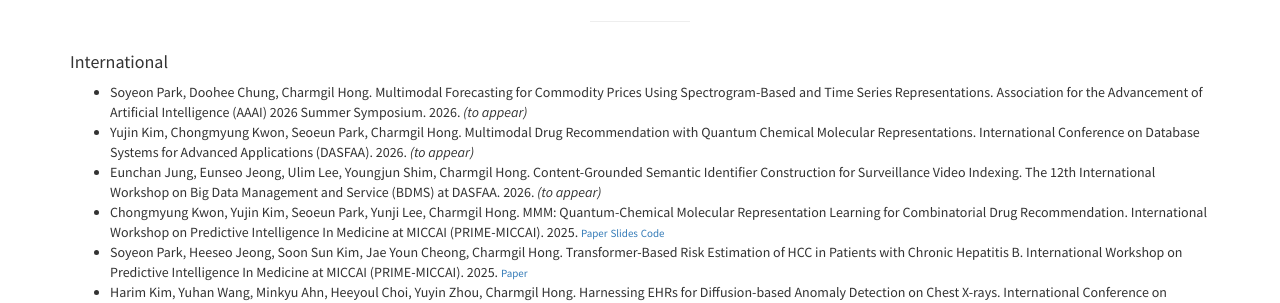
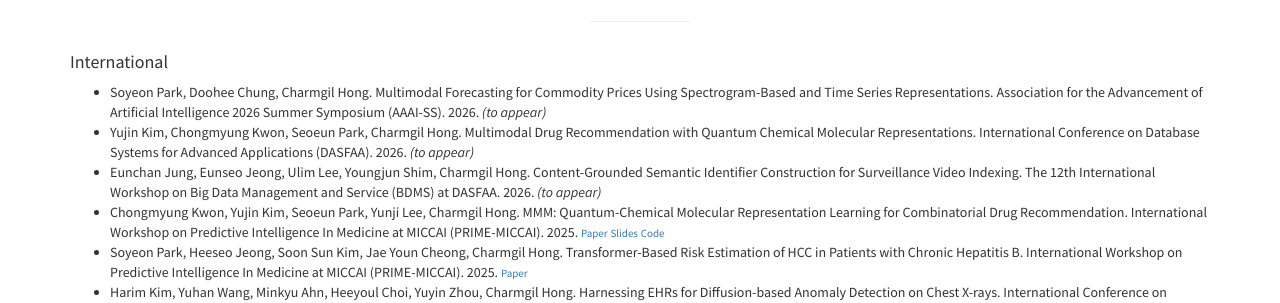
Before and after one commit to nth221/nth221.github.io, a Jekyll site: the page built from index.html, in a window 1280 px wide and 900 px high, scrolled down 3470 px. Shown: the part 177-480 px from the top of the window. Built offline with Jekyll 4.4.1, drawn with Linux system fonts in a browser that asks for light colours.

```diff
--- a/_includes/portfolio.html
+++ b/_includes/portfolio.html
@@ -9,7 +9,7 @@
           <div class="col-lg-12 text-justify">
             <h4>International</h4>
             <ul class="publication-list">
-              <li>Soyeon Park, Doohee Chung, Charmgil Hong. Multimodal Forecasting for Commodity Prices Using Spectrogram-Based and Time Series Representations. Association for the Advancement of Artificial Intelligence (AAAI) 2026 Summer Symposium. 2026.
+              <li>Soyeon Park, Doohee Chung, Charmgil Hong. Multimodal Forecasting for Commodity Prices Using Spectrogram-Based and Time Series Representations. Association for the Advancement of Artificial Intelligence 2026 Summer Symposium (AAAI-SS). 2026.
               	<em>(to appear)</em>
               </li>
               <li>Yujin Kim, Chongmyung Kwon, Seoeun Park, Charmgil Hong. Multimodal Drug Recommendation with Quantum Chemical Molecular Representations. International Conference on Database Systems for Advanced Applications (DASFAA). 2026.
```
